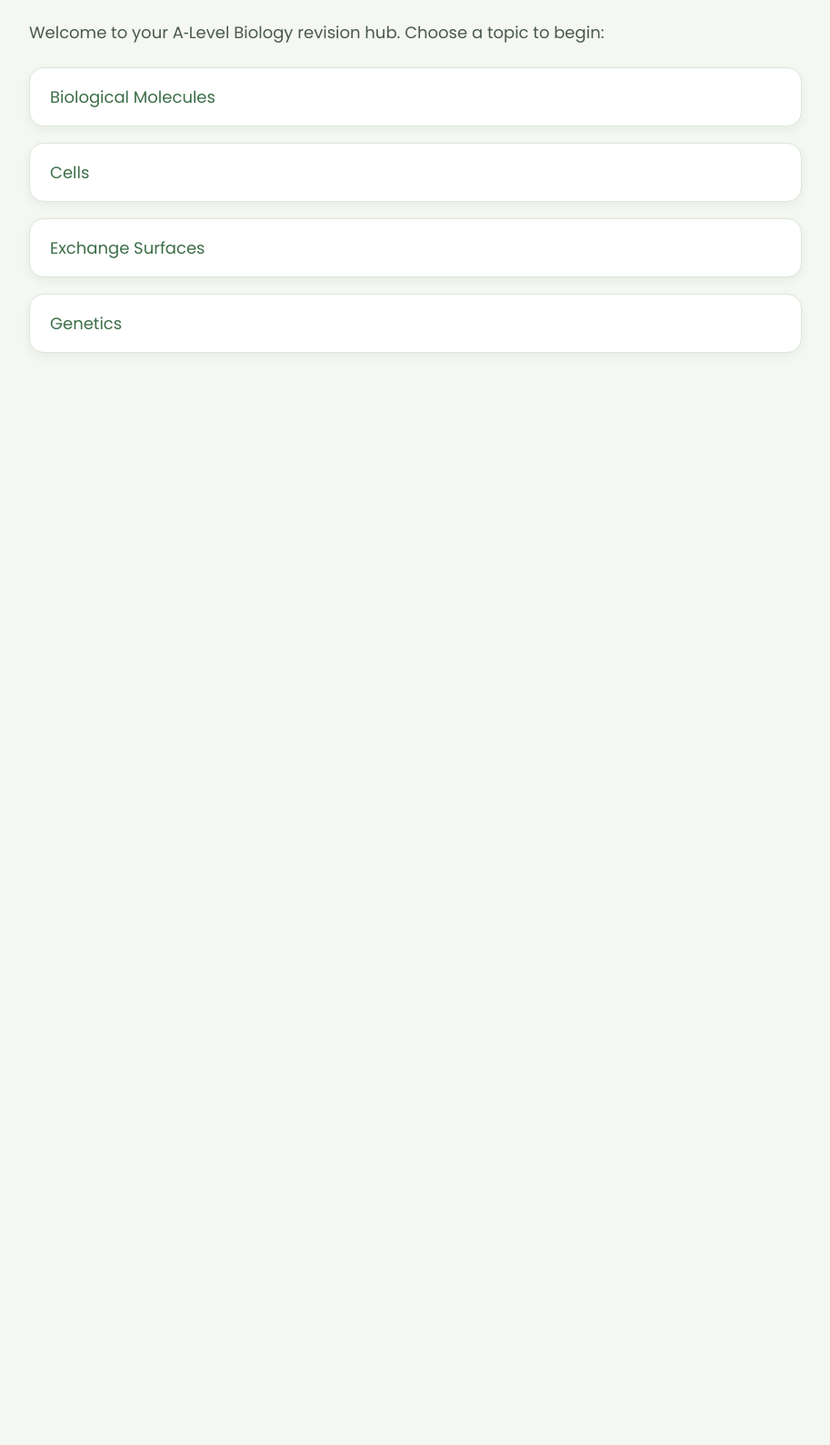
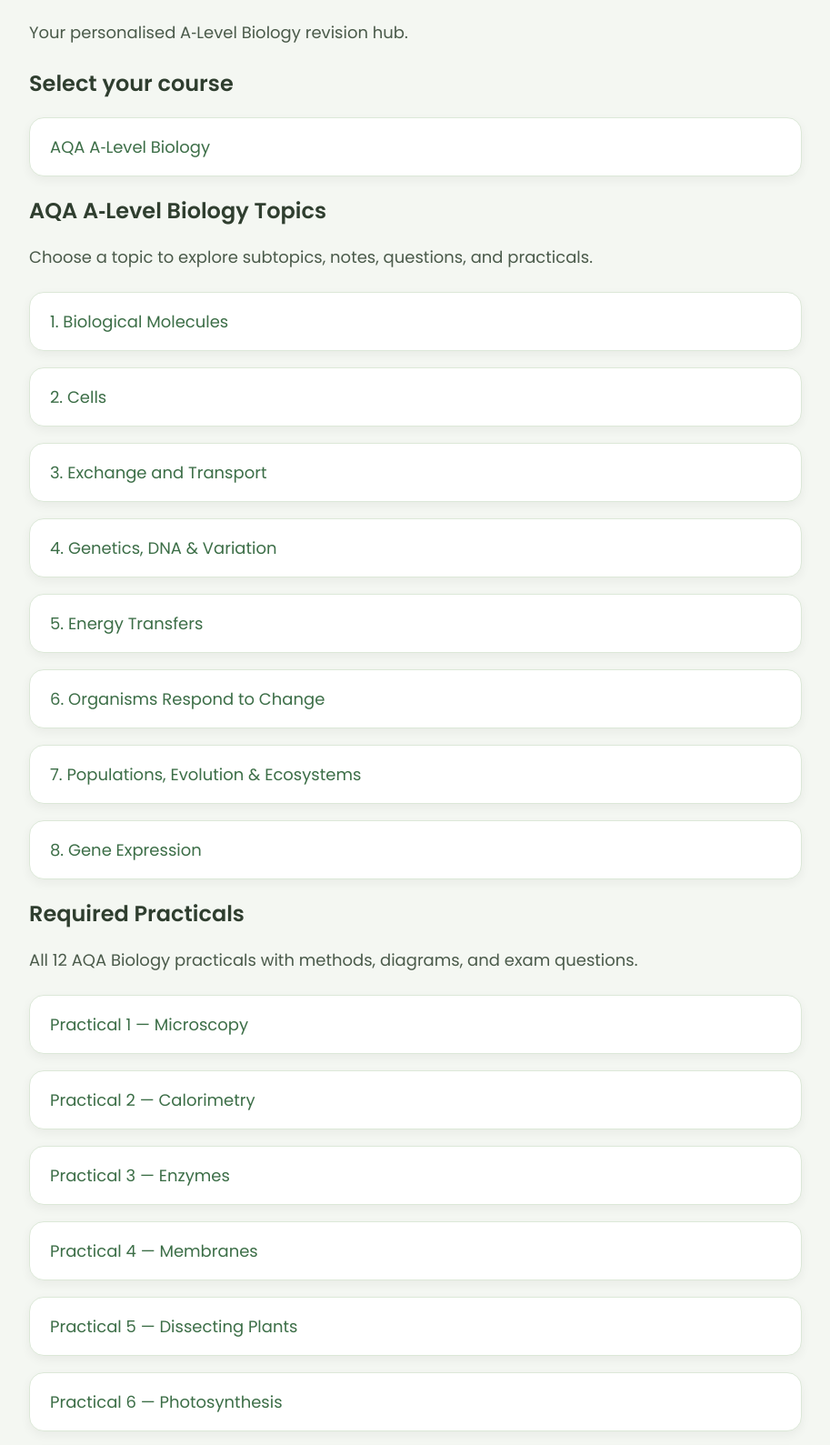
Before and after one commit to BioTutorPrep/BioTutorPrep, a plain HTML site: page index.html in a window 1280 px wide. Shown: the part 128-1717 px from the top of the page at 91% size, without its empty margins (183-1096 px from the left). Before the commit the page ends 800 px from the top, so only its background shows below. Drawn offline with Linux system fonts and the light colour scheme.

Commit message:
Update index.html

```diff
--- a/index.html
+++ b/index.html
@@ -8,13 +8,61 @@
 <body>
 
   <h1>BioTutor</h1>
-  <p>Welcome to your A‑Level Biology revision hub. Choose a topic to begin:</p>
+  <p>Your personalised A‑Level Biology revision hub.</p>
+
+  <!-- Course Selection -->
+  <h2>Select your course</h2>
+  <ul>
+    <li><a href="#aqa-bio">AQA A‑Level Biology</a></li>
+  </ul>
+
+  <!-- AQA Biology Section -->
+  <h2 id="aqa-bio">AQA A‑Level Biology Topics</h2>
+  <p>Choose a topic to explore subtopics, notes, questions, and practicals.</p>
 
   <ul>
-    <li><a href="biomolecules.html">Biological Molecules</a></li>
-    <li><a href="cells.html">Cells</a></li>
-    <li><a href="exchange.html">Exchange Surfaces</a></li>
-    <li><a href="genetics.html">Genetics</a></li>
+    <li><a href="biomolecules.html">1. Biological Molecules</a></li>
+    <li><a href="cells.html">2. Cells</a></li>
+    <li><a href="exchange.html">3. Exchange and Transport</a></li>
+    <li><a href="genetics.html">4. Genetics, DNA & Variation</a></li>
+    <li><a href="energy.html">5. Energy Transfers</a></li>
+    <li><a href="organisms.html">6. Organisms Respond to Change</a></li>
+    <li><a href="populations.html">7. Populations, Evolution & Ecosystems</a></li>
+    <li><a href="gene-expression.html">8. Gene Expression</a></li>
+  </ul>
+
+  <!-- Practicals -->
+  <h2>Required Practicals</h2>
+  <p>All 12 AQA Biology practicals with methods, diagrams, and exam questions.</p>
+
+  <ul>
+    <li><a href="practical1.html">Practical 1 — Microscopy</a></li>
+    <li><a href="practical2.html">Practical 2 — Calorimetry</a></li>
+    <li><a href="practical3.html">Practical 3 — Enzymes</a></li>
+    <li><a href="practical4.html">Practical 4 — Membranes</a></li>
+    <li><a href="practical5.html">Practical 5 — Dissecting Plants</a></li>
+    <li><a href="practical6.html">Practical 6 — Photosynthesis</a></li>
+    <li><a href="practical7.html">Practical 7 — Respiration</a></li>
+    <li><a href="practical8.html">Practical 8 — Sampling</a></li>
+    <li><a href="practical9.html">Practical 9 — Chromatography</a></li>
+    <li><a href="practical10.html">Practical 10 — Microorganisms</a></li>
+    <li><a href="practical11.html">Practical 11 — Animal Behaviour</a></li>
+    <li><a href="practical12.html">Practical 12 — Statistics</a></li>
+  </ul>
+
+  <!-- Importance Section -->
+  <h2>Why These Topics Matter</h2>
+  <p>Understand how each topic links to real‑world biology, medicine, ecology, and exam success.</p>
+
+  <ul>
+    <li><a href="importance-biomolecules.html">Why Biological Molecules Matter</a></li>
+    <li><a href="importance-cells.html">Why Cells Matter</a></li>
+    <li><a href="importance-exchange.html">Why Exchange Surfaces Matter</a></li>
+    <li><a href="importance-genetics.html">Why Genetics Matters</a></li>
+    <li><a href="importance-energy.html">Why Energy Transfers Matter</a></li>
+    <li><a href="importance-organisms.html">Why Responses Matter</a></li>
+    <li><a href="importance-populations.html">Why Populations & Evolution Matter</a></li>
+    <li><a href="importance-gene-expression.html">Why Gene Expression Matters</a></li>
   </ul>
 
 </body>
```
